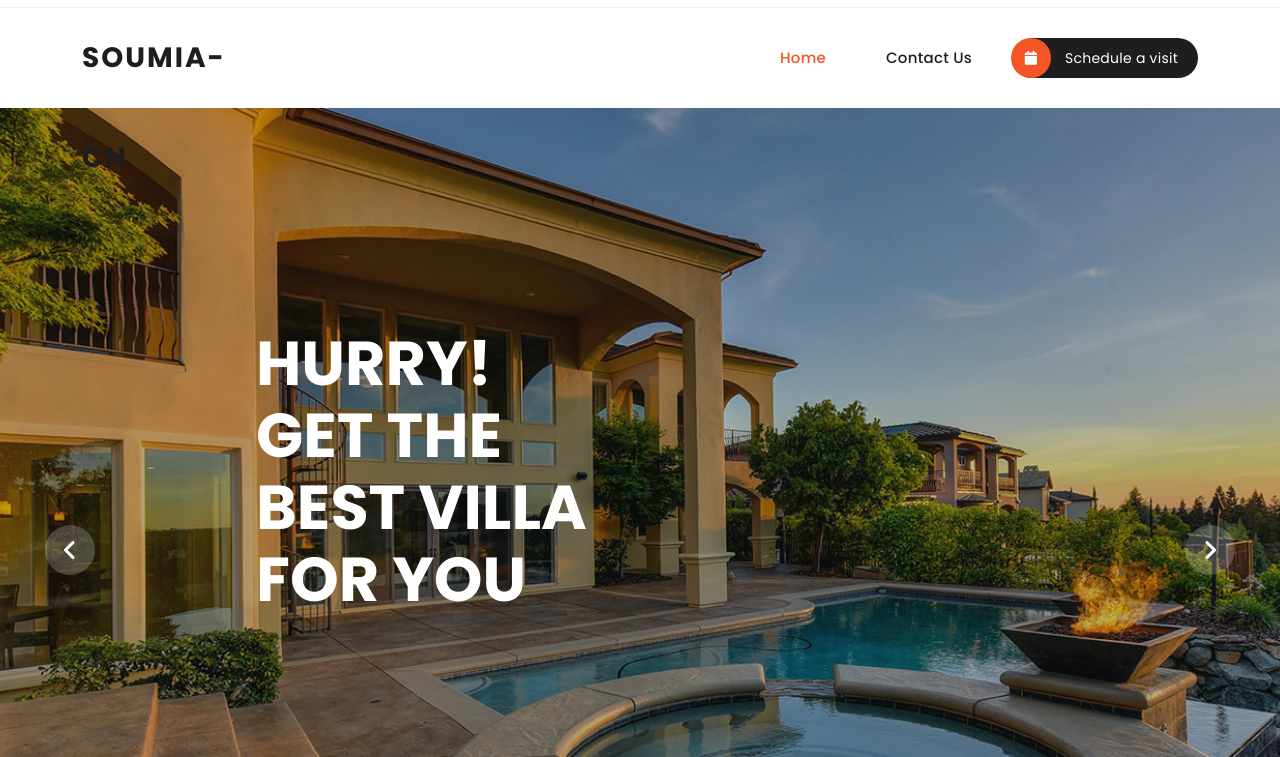
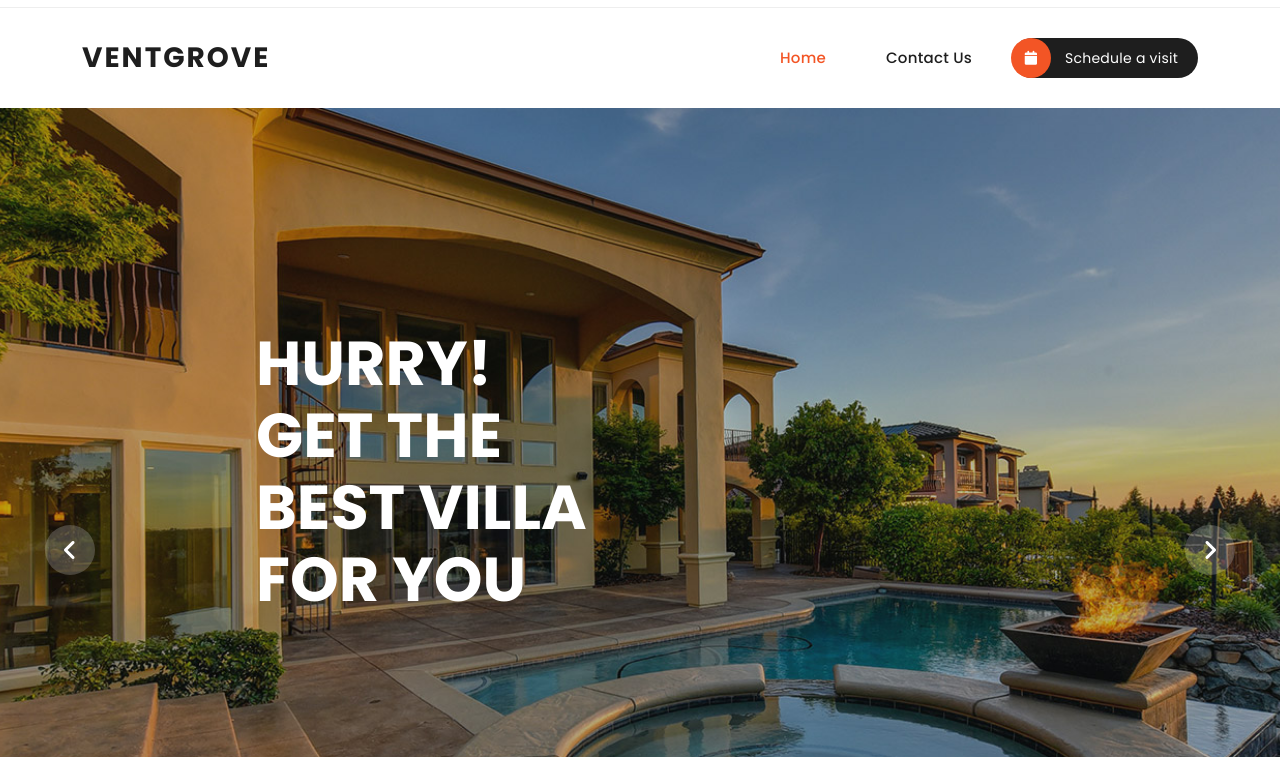
Before and after one commit to abdchafiecom/Ventgrove, a plain HTML site: page index.html in a window 1280 px wide. Shown: the part 43-800 px from the top of the page. Drawn offline with nearby package versions, Linux system fonts and the light colour scheme.

Commit message:
Update index.html

```diff
--- a/index.html
+++ b/index.html
@@ -72,7 +72,7 @@ https://templatemo.com/tm-591-villa-agency
                 <nav class="main-nav">
                     <!-- ***** Logo Start ***** -->
                     <a href="index.html" class="logo">
-                        <h1>soumia-CH </h1>
+                        <h1>VENTGROVE</h1>
                     </a>
                     <!-- ***** Logo End ***** -->
                     <!-- ***** Menu Start ***** -->
```
